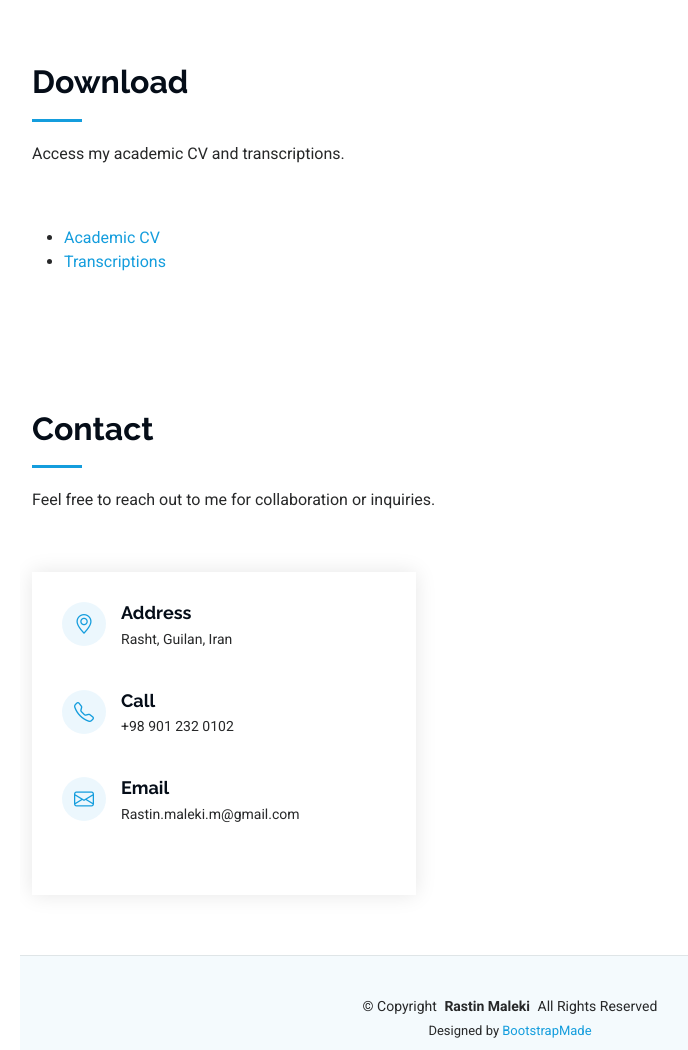
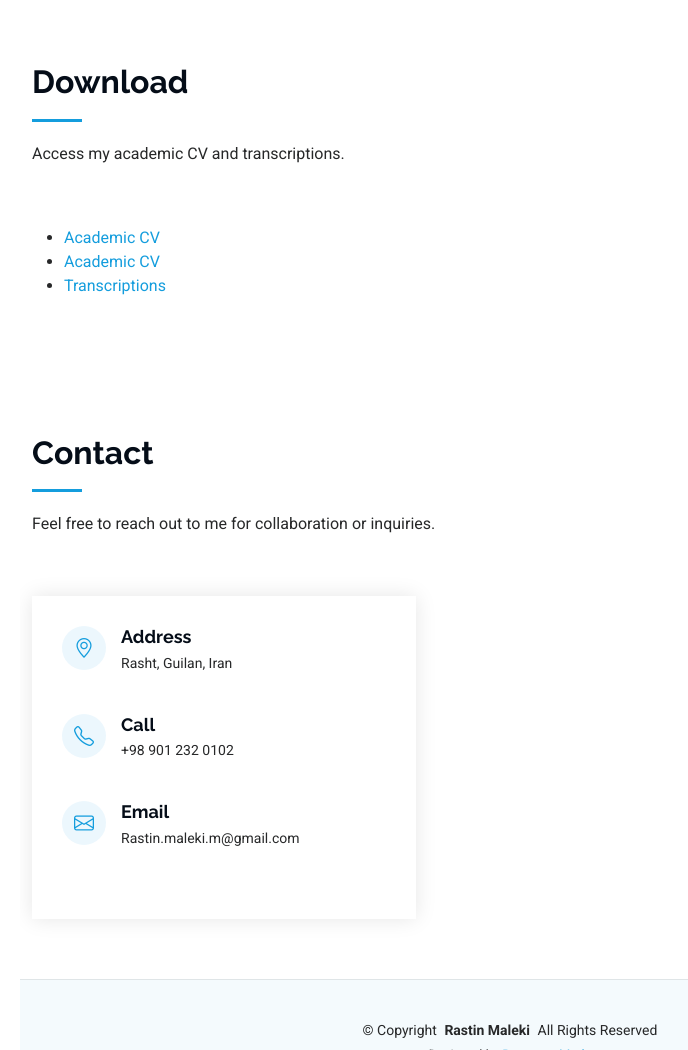
Before and after one commit to rastin-py/rastin-py.github.io, a plain HTML site: page index.html in a window 1280 px wide. Shown: the part 9331-10381 px from the top of the page, without its empty margins (280-968 px from the left). Drawn offline with Linux system fonts and the light colour scheme.

Commit message:
updated cv

```diff
--- a/index.html
+++ b/index.html
@@ -964,6 +964,7 @@
         <div class="container">
             <ul>
                 <li><a href="files/CV_Rastin_Maleki.pdf" download>Academic CV</a></li>
+                <li><a href="files/CV_Rastin_Maleki.pdf" download>Academic CV</a></li>
                 <li><a href="files/transcriptions.pdf" download>Transcriptions</a></li>
             </ul>
         </div>
```
